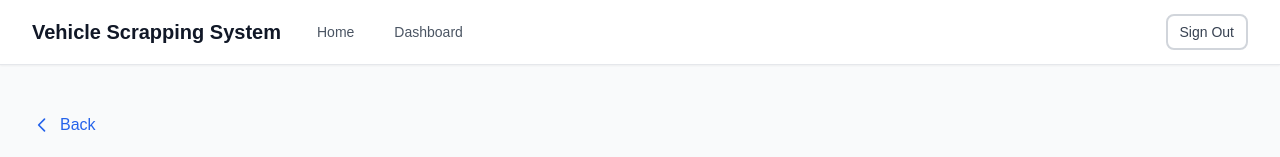
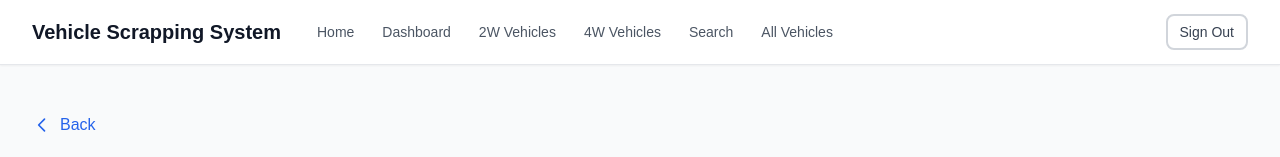
Before and after one commit to nobodyespecial/vehiclescrap, a Next.js app: page /vehicles/add in a window 1280 px wide. Shown: the top 157 px of the page. Built offline with nearby package versions, Linux system fonts and the light colour scheme; no server answers.

Commit message:
feat(ui): improve global layout and dashboard navigation

```diff
--- a/app/(dashboard)/layout.tsx
+++ b/app/(dashboard)/layout.tsx
@@ -1,9 +1,19 @@
 'use client';
 
-import { useRouter } from 'next/navigation';
+import Link from 'next/link';
+import { usePathname, useRouter } from 'next/navigation';
+import { useEffect, useState } from 'react';
 import { createClient } from '@/lib/supabase/client';
-import { useEffect, useState } from 'react';
 import Button from '@/components/ui/Button';
+
+const navItems = [
+  { href: '/', label: 'Home' },
+  { href: '/dashboard', label: 'Dashboard' },
+  { href: '/vehicles/2w', label: '2W Vehicles' },
+  { href: '/vehicles/4w', label: '4W Vehicles' },
+  { href: '/vehicles/search', label: 'Search' },
+  { href: '/vehicles/all', label: 'All Vehicles' },
+];
 
 export default function DashboardLayout({
   children,
@@ -11,6 +21,7 @@ export default function DashboardLayout({
   children: React.ReactNode;
 }) {
   const router = useRouter();
+  const pathname = usePathname();
   const [user, setUser] = useState<any>(null);
   const [isLoading, setIsLoading] = useState(true);
 
@@ -58,23 +69,31 @@ export default function DashboardLayout({
               <h1 className="text-xl font-bold text-gray-900">
                 Vehicle Scrapping System
               </h1>
-              <nav className="hidden md:flex space-x-4">
-                <a
-                  href="/"
-                  className="text-gray-600 hover:text-gray-900 px-3 py-2 rounded-md text-sm font-medium"
-                >
-                  Home
-                </a>
-                <a
-                  href="/dashboard"
-                  className="text-gray-600 hover:text-gray-900 px-3 py-2 rounded-md text-sm font-medium"
-                >
-                  Dashboard
-                </a>
-              </nav>
+              <div className="hidden md:flex space-x-1">
+                {navItems.map((item) => {
+                  const isActive =
+                    pathname === item.href ||
+                    (item.href !== '/' && pathname.startsWith(item.href));
+
+                  return (
+                    <Link
+                      key={item.href}
+                      href={item.href}
+                      className={
+                        'px-3 py-2 rounded-md text-sm font-medium transition-colors ' +
+                        (isActive
+                          ? 'bg-blue-50 text-blue-700'
+                          : 'text-gray-600 hover:text-gray-900 hover:bg-gray-50')
+                      }
+                    >
+                      {item.label}
+                    </Link>
+                  );
+                })}
+              </div>
             </div>
             <div className="flex items-center space-x-4">
-              <span className="text-sm text-gray-700">
+              <span className="hidden sm:inline text-sm text-gray-700">
                 {user?.email}
               </span>
               <Button
--- a/app/layout.tsx
+++ b/app/layout.tsx
@@ -13,7 +13,9 @@ export default function RootLayout({
 }) {
   return (
     <html lang="en">
-      <body>{children}</body>
+      <body className="min-h-screen bg-gray-50 text-gray-900 antialiased">
+        {children}
+      </body>
     </html>
   )
 }
```
